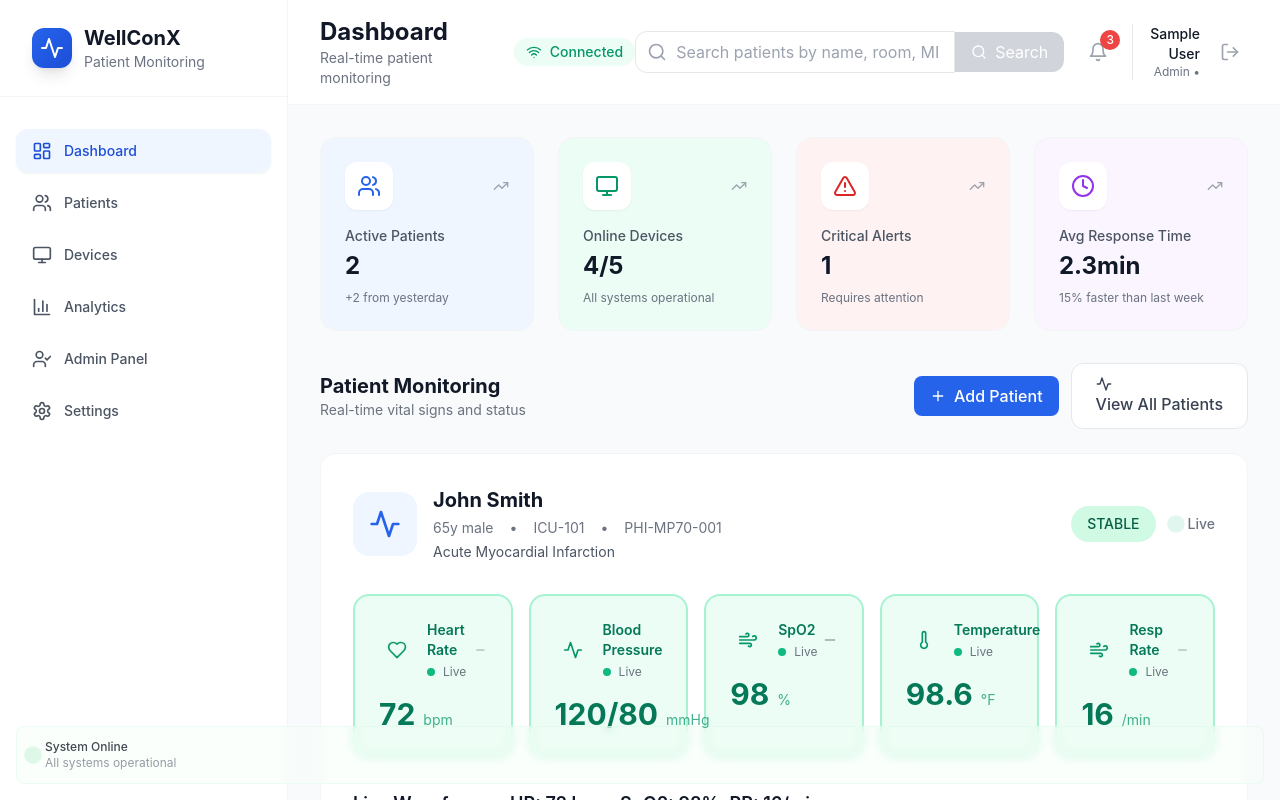
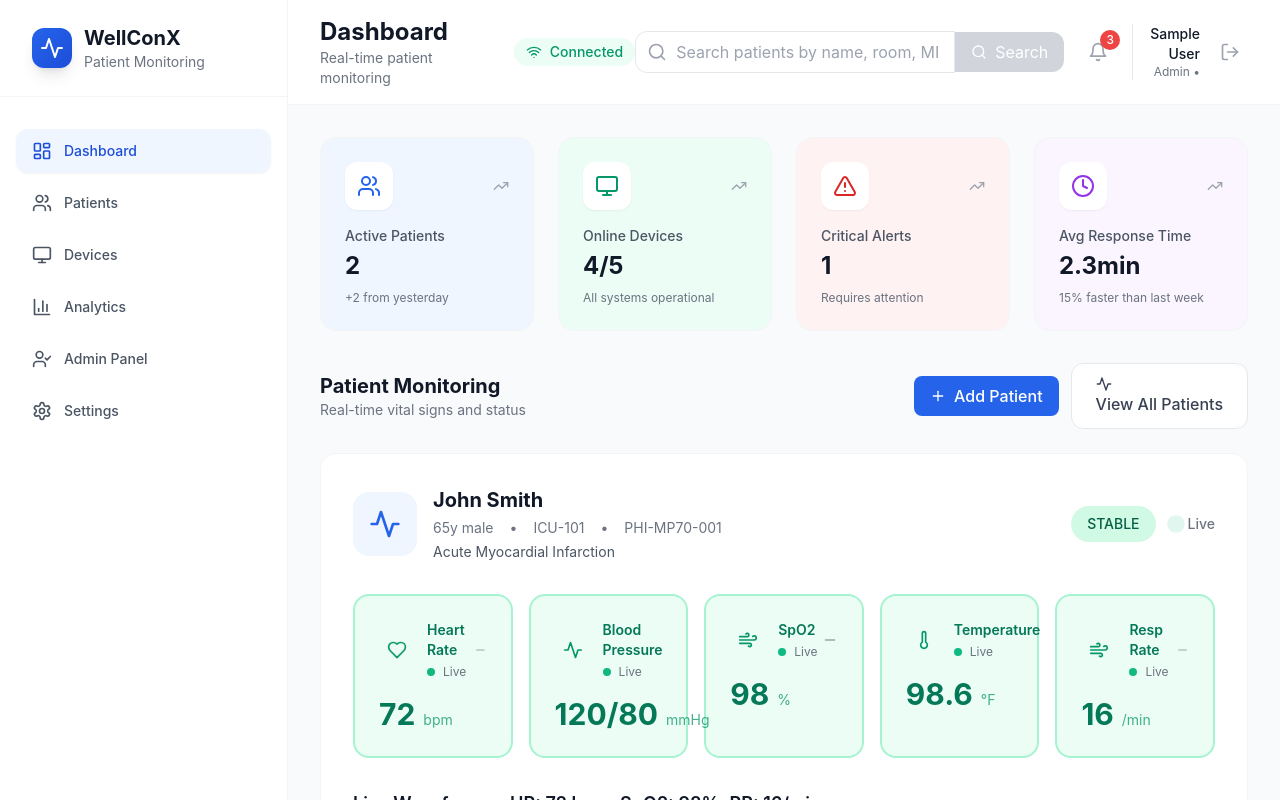
Before and after one commit to Vignunath008/WellConX, a React (Vite) app: page / in a window 1280 px wide. Built offline with nearby package versions, Linux system fonts and the light colour scheme; sample sign-in values are in the browser's storage.

Commit message:
Remove system status bar from sidebar

```diff
--- a/src/components/Sidebar.tsx
+++ b/src/components/Sidebar.tsx
@@ -59,19 +59,6 @@ const Sidebar: React.FC = () => {
           ))}
         </div>
       </nav>
-
-      {/* Transparent System Status */}
-      <div className="absolute bottom-4 left-4 right-4">
-        <div className="bg-green-50/30 backdrop-blur-sm rounded-lg p-3 border border-green-100/50">
-          <div className="flex items-center space-x-2">
-            <div className="w-2 h-2 bg-green-500 rounded-full pulse-ring" />
-            <div className="flex-1 min-w-0">
-              <p className="text-xs font-medium text-gray-900/80 truncate">System Online</p>
-              <p className="text-xs text-gray-500/70 truncate">All systems operational</p>
-            </div>
-          </div>
-        </div>
-      </div>
     </div>
   )
 }
```
